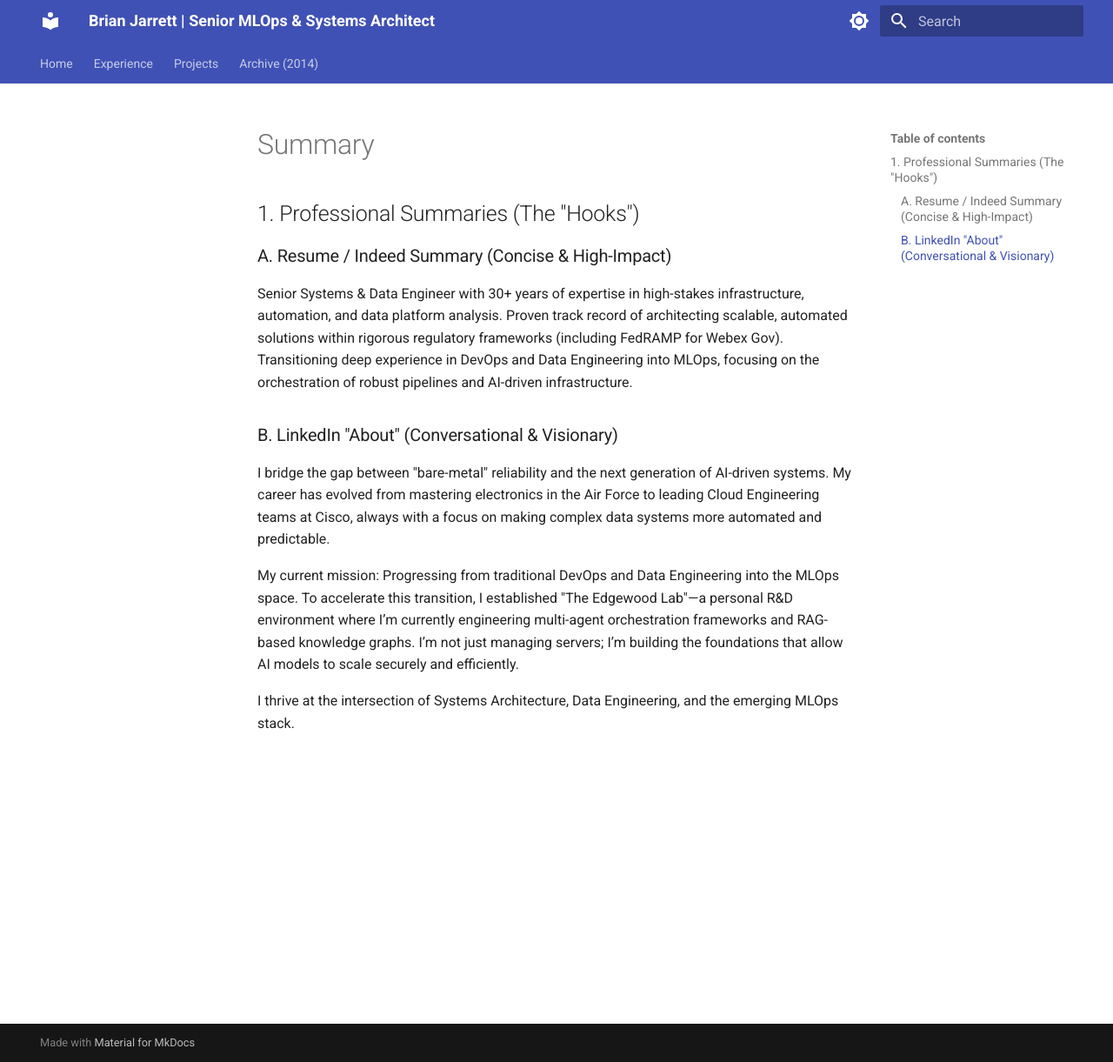
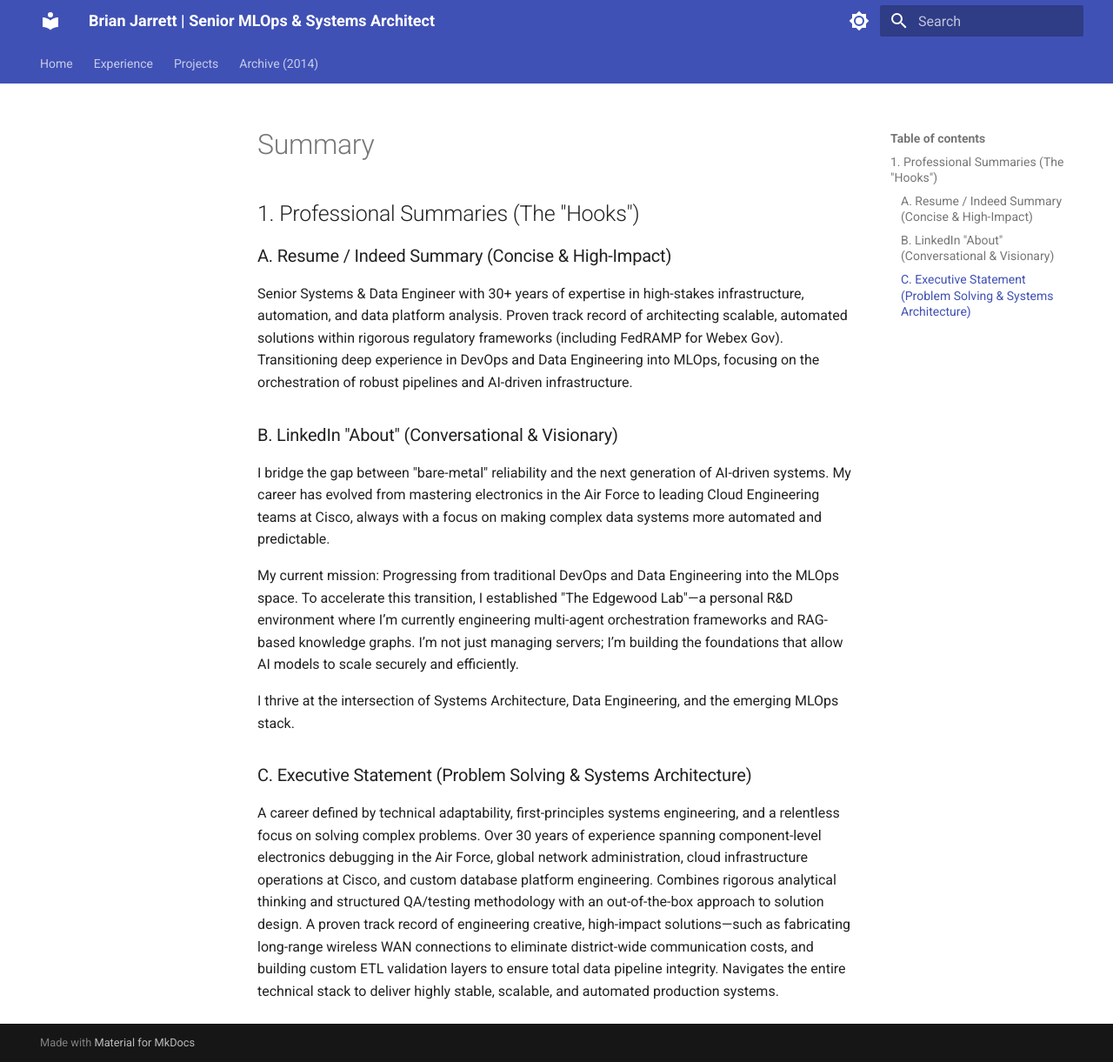
Before and after one commit to celttechie/celttechie.github.io, an MkDocs documentation site: the page built from docs/sections/summary.md, in a window 1280 px wide and 1221 px high. Shown: the whole window at 87% size. Built offline with MkDocs 1.6.1 and Material for MkDocs 9.7.7, drawn with Linux system fonts in a browser that asks for light colours.

Commit message:
update summary.md with Section C Executive Statement and rebuild site and PDFs

```diff
--- a/docs/sections/summary.md
+++ b/docs/sections/summary.md
@@ -9,3 +9,6 @@ I bridge the gap between "bare-metal" reliability and the next generation of AI-
 My current mission: Progressing from traditional DevOps and Data Engineering into the MLOps space. To accelerate this transition, I established "The Edgewood Lab"—a personal R&D environment where I’m currently engineering multi-agent orchestration frameworks and RAG-based knowledge graphs. I’m not just managing servers; I’m building the foundations that allow AI models to scale securely and efficiently.
 
 I thrive at the intersection of Systems Architecture, Data Engineering, and the emerging MLOps stack.
+
+### C. Executive Statement (Problem Solving & Systems Architecture)
+A career defined by technical adaptability, first-principles systems engineering, and a relentless focus on solving complex problems. Over 30 years of experience spanning component-level electronics debugging in the Air Force, global network administration, cloud infrastructure operations at Cisco, and custom database platform engineering. Combines rigorous analytical thinking and structured QA/testing methodology with an out-of-the-box approach to solution design. A proven track record of engineering creative, high-impact solutions—such as fabricating long-range wireless WAN connections to eliminate district-wide communication costs, and building custom ETL validation layers to ensure total data pipeline integrity. Navigates the entire technical stack to deliver highly stable, scalable, and automated production systems.
```
Also changed, not shown: site/index.html, site/search/search_index.json, site/sections/summary/index.html, site/sitemap.xml, 3 other files.
